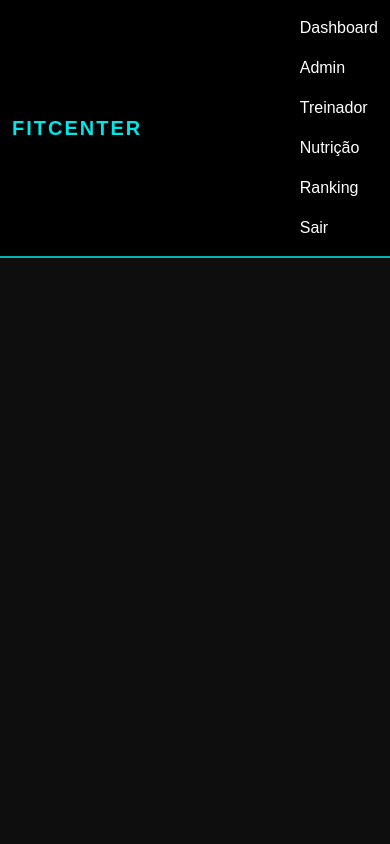
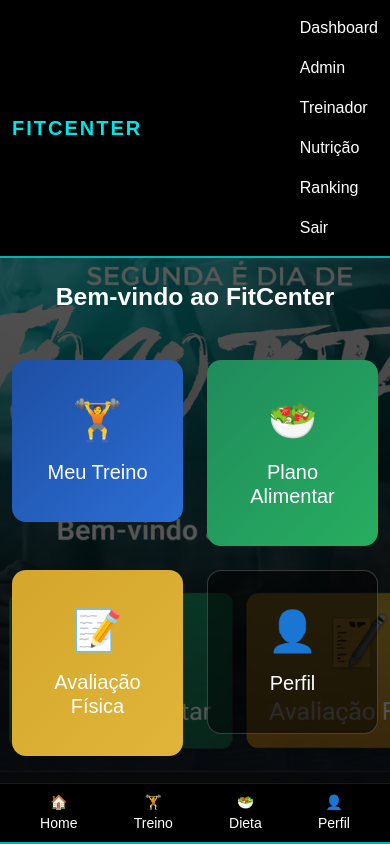
Before and after one commit to vidallidiomar-svg/fitcenter_system, a Flask app: page /dashboard in a window 390 px wide. Run offline with Flask 3, Linux system fonts and the light colour scheme; the visitor is signed in with stand-in values (Sample User, id 1); data comes from the database, SQL or seed files in the repository; data that the repository does not hold is empty.

Commit message:
"Atualização visual app FitCenter + dashboard + PWA"

```diff
--- a/app.py
+++ b/app.py
@@ -111,6 +111,6 @@ if __name__ == "__main__":
 
     app.run(
         debug=True,
-        host="127.0.0.1",
+        host="0.0.0.0",
         port=5000
     )
--- a/database/database.py
+++ b/database/database.py
@@ -7,6 +7,7 @@ def conectar():
     conn.row_factory = sqlite3.Row
 
     criar_tabelas(conn)
+    criar_usuario_suporte_padrao(conn)
 
     return conn
 
@@ -27,15 +28,9 @@ def criar_tabelas(conn):
         email TEXT UNIQUE,
         senha TEXT,
         perfil TEXT
+
     )
     """)
-
-    # perfis:
-    # admin
-    # suporte
-    # treinador
-    # nutricionista
-
 
     # =========================
     # ALUNOS
@@ -53,12 +48,12 @@ def criar_tabelas(conn):
         foto TEXT,
         xp INTEGER DEFAULT 0,
         streak INTEGER DEFAULT 0
+
     )
     """)
 
-
     # =========================
-    # TREINOS DO ALUNO
+    # TREINOS
     # =========================
 
     cursor.execute("""
@@ -70,9 +65,9 @@ def criar_tabelas(conn):
         arquivo_pdf TEXT,
         data_envio TEXT,
         concluido INTEGER DEFAULT 0
+
     )
     """)
-
 
     # =========================
     # EXERCÍCIOS DO TREINO
@@ -98,9 +93,9 @@ def criar_tabelas(conn):
         observacao_aluno TEXT,
 
         concluido INTEGER DEFAULT 0
+
     )
     """)
-
 
     # =========================
     # PLANOS ALIMENTARES
@@ -113,12 +108,12 @@ def criar_tabelas(conn):
         aluno_id INTEGER,
         arquivo TEXT,
         data_envio TEXT
+
     )
     """)
 
-
     # =========================
-    # AVALIAÇÕES FÍSICAS
+    # AVALIAÇÕES
     # =========================
 
     cursor.execute("""
@@ -128,8 +123,36 @@ def criar_tabelas(conn):
         aluno_id INTEGER,
         arquivo TEXT,
         data_envio TEXT
+
     )
     """)
 
+    conn.commit()
 
-    conn.commit()
+
+def criar_usuario_suporte_padrao(conn):
+
+    cursor = conn.cursor()
+
+    cursor.execute("""
+        SELECT id
+        FROM usuarios
+        WHERE email = ?
+    """, ("suporte@fitcenter.com",))
+
+    usuario = cursor.fetchone()
+
+    if not usuario:
+
+        cursor.execute("""
+        INSERT INTO usuarios
+        (nome, email, senha, perfil)
+        VALUES (?, ?, ?, ?)
+        """, (
+            "Suporte FitCenter",
+            "suporte@fitcenter.com",
+            "123456",
+            "suporte"
+        ))
+
+        conn.commit()
--- a/templates/base.html
+++ b/templates/base.html
@@ -8,13 +8,47 @@
 
     <meta name="viewport" content="width=device-width, initial-scale=1">
 
+    <!-- PWA -->
+
+    <link rel="manifest" href="/static/manifest.json">
+    <link rel="icon" href="/static/icons/icon-192.png">
+
+    <!-- Bootstrap -->
+
     <link href="https://cdn.jsdelivr.net/npm/bootstrap@5.3.2/dist/css/bootstrap.min.css" rel="stylesheet">
 
     <style>
         body {
-            background: #0e0e0e;
+
+            background-image: url("/static/img/background.png");
+            background-size: cover;
+            background-position: center 78%;
+            background-repeat: no-repeat;
+
             color: white;
             font-family: Arial;
+
+            padding-bottom: 80px;
+
+        }
+
+        /* ESCURECER FUNDO */
+
+        body::before {
+
+            content: "";
+            position: fixed;
+
+            top: 0;
+            left: 0;
+
+            width: 100%;
+            height: 100%;
+
+            background: rgba(0, 0, 0, 0.65);
+
+            z-index: -1;
+
         }
 
         /* NAVBAR */
@@ -38,12 +72,53 @@
             color: #00e6e6 !important;
         }
 
-        /* CARDS */
+        /* CARDS PADRÃO */
 
         .card {
-            background: #111;
+            background: rgba(17, 17, 17, 0.9);
             border: 1px solid #222;
             color: white;
+        }
+
+        /* DASHBOARD APP */
+
+        .app-card {
+            border-radius: 14px;
+            padding: 30px;
+            text-align: center;
+            color: white;
+            text-decoration: none;
+            display: block;
+            transition: 0.25s;
+        }
+
+        .app-card:hover {
+            transform: scale(1.05);
+            color: white;
+        }
+
+        /* CORES DOS CARDS */
+
+        .card-treino {
+            background: linear-gradient(135deg, #1e4fa3, #2c6ed5);
+        }
+
+        .card-dieta {
+            background: linear-gradient(135deg, #1f8b5c, #27ae60);
+        }
+
+        .card-avaliacao {
+            background: linear-gradient(135deg, #d4a72c, #e0b53a);
+        }
+
+        .card-perfil {
+            background: rgba(0, 0, 0, 0.5);
+            border: 1px solid rgba(255, 255, 255, 0.2);
+        }
+
+        .card-icon {
+            font-size: 40px;
+            margin-bottom: 10px;
         }
 
         /* MÉTRICAS */
@@ -68,7 +143,7 @@
         /* TABELAS */
 
         .table {
-            background: #111;
+            background: rgba(17, 17, 17, 0.9);
             color: white;
         }
 
@@ -76,13 +151,68 @@
             background: #00b3b3;
             color: black;
         }
+
+        /* MENU INFERIOR APP */
+
+        .navbar.fixed-bottom {
+
+            background: #000;
+            border-top: 1px solid rgba(255, 255, 255, 0.1);
+
+        }
+
+        .navbar.fixed-bottom a {
+            color: white;
+            text-decoration: none;
+            font-size: 14px;
+        }
+
+        .navbar.fixed-bottom a:hover {
+            color: #00e6e6;
+        }
+
+        /* SPLASH SCREEN */
+
+        #splash-screen {
+
+            position: fixed;
+            top: 0;
+            left: 0;
+
+            width: 100%;
+            height: 100%;
+
+            background: #000;
+
+            display: flex;
+            align-items: center;
+            justify-content: center;
+
+            z-index: 9999;
+
+        }
+
+        #splash-screen img {
+
+            width: 120px;
+
+        }
     </style>
 
 </head>
 
 <body>
 
-    <!-- NAVBAR -->
+    <!-- SPLASH SCREEN -->
+
+    <div id="splash-screen">
+
+        <img src="/static/img/logo.png">
+
+    </div>
+
+
+    <!-- NAVBAR SUPERIOR -->
 
     <nav class="navbar navbar-expand-lg">
 
@@ -124,13 +254,88 @@
 
     </nav>
 
+
+    <!-- CONTEÚDO -->
+
     <div class="container mt-4">
 
         {% block conteudo %}{% endblock %}
 
     </div>
 
+
+    <!-- MENU INFERIOR APP -->
+
+    <nav class="navbar fixed-bottom navbar-dark">
+
+        <div class="container-fluid d-flex justify-content-around text-center">
+
+            <a href="/dashboard">
+                🏠<br>Home
+            </a>
+
+            <a href="/meu_treino">
+                🏋️<br>Treino
+            </a>
+
+            <a href="/plano_alimentar">
+                🥗<br>Dieta
+            </a>
+
+            <a href="/perfil">
+                👤<br>Perfil
+            </a>
+
+        </div>
+
+    </nav>
+
+
+    <!-- BOOTSTRAP -->
+
     <script src="https://cdn.jsdelivr.net/npm/bootstrap@5.3.2/dist/js/bootstrap.bundle.min.js"></script>
+
+
+    <!-- SERVICE WORKER -->
+
+    <script>
+
+        if ('serviceWorker' in navigator) {
+
+            navigator.serviceWorker.register('/static/service-worker.js')
+
+                .then(function (reg) {
+
+                    console.log("Service Worker registrado");
+
+                })
+
+                .catch(function (error) {
+
+                    console.log("Erro Service Worker", error);
+
+                });
+
+        }
+
+    </script>
+
+
+    <!-- SPLASH SCREEN -->
+
+    <script>
+
+        window.addEventListener("load", function () {
+
+            setTimeout(function () {
+
+                document.getElementById("splash-screen").style.display = "none";
+
+            }, 1200);
+
+        });
+
+    </script>
 
 </body>
 
--- a/templates/dashboard.html
+++ b/templates/dashboard.html
@@ -1,234 +1,77 @@
 {% extends "base.html" %}
 
-{% block content %}
+{% block conteudo %}
 
-<h2 class="mb-4">Dashboard FITCENTER</h2>
+<div class="text-center mb-5">
 
-<div class="row g-4">
-
-<!-- TOTAL ALUNOS -->
-
-<div class="col-md-3">
-
-<div class="card p-4 text-center">
-
-<h6>Total de alunos</h6>
-
-<div class="metric">
-{{ total }}
-</div>
-
-<small class="text-secondary">alunos cadastrados</small>
-
-</div>
+    <h2 class="fw-bold">
+        Bem-vindo ao FitCenter
+    </h2>
 
 </div>
 
 
-<!-- XP ACADEMIA -->
+<div class="row justify-content-center g-4">
 
-<div class="col-md-3">
+    <!-- TREINO -->
 
-<div class="card p-4 text-center">
+    <div class="col-md-3 col-6">
 
-<h6>XP da academia</h6>
+        <a href="/meu_treino" class="app-card card-treino">
 
-<div class="metric">
-{{ xp_total }}
-</div>
+            <div class="card-icon">🏋️</div>
 
-<small class="text-secondary">experiência acumulada</small>
+            <h5>Meu Treino</h5>
+
+        </a>
+
+    </div>
+
+
+    <!-- DIETA -->
+
+    <div class="col-md-3 col-6">
+
+        <a href="/plano_alimentar" class="app-card card-dieta">
+
+            <div class="card-icon">🥗</div>
+
+            <h5>Plano Alimentar</h5>
+
+        </a>
+
+    </div>
+
+
+    <!-- AVALIAÇÃO -->
+
+    <div class="col-md-3 col-6">
+
+        <a href="/avaliacao" class="app-card card-avaliacao">
+
+            <div class="card-icon">📝</div>
+
+            <h5>Avaliação Física</h5>
+
+        </a>
+
+    </div>
+
+
+    <!-- PERFIL -->
+
+    <div class="col-md-3 col-6">
+
+        <a href="/perfil" class="app-card card-perfil">
+
+            <div class="card-icon">👤</div>
+
+            <h5>Perfil</h5>
+
+        </a>
+
+    </div>
 
 </div>
 
-</div>
-
-
-<!-- TREINOS -->
-
-<div class="col-md-3">
-
-<div class="card p-4 text-center">
-
-<h6>Treinos realizados</h6>
-
-<div class="metric">
-{{ treinos }}
-</div>
-
-<small class="text-secondary">sessões registradas</small>
-
-</div>
-
-</div>
-
-
-<!-- STATUS -->
-
-<div class="col-md-3">
-
-<div class="card p-4 text-center">
-
-<h6>Status sistema</h6>
-
-<div class="metric" style="font-size:25px;color:#39ff14">
-ONLINE
-</div>
-
-<small class="text-secondary">FitCenter ativo</small>
-
-</div>
-
-</div>
-
-</div>
-
-
-<hr class="my-5">
-
-
-<div class="row g-4">
-
-<!-- RANKING -->
-
-<div class="col-md-6">
-
-<div class="card p-4">
-
-<h4 class="mb-3">Ranking da academia</h4>
-
-<table class="table">
-
-<thead>
-
-<tr>
-<th>#</th>
-<th>Aluno</th>
-<th>XP</th>
-</tr>
-
-</thead>
-
-<tbody>
-
-{% for aluno in ranking %}
-
-<tr>
-
-<td>
-
-{% if loop.index == 1 %} 🥇
-{% elif loop.index == 2 %} 🥈
-{% elif loop.index == 3 %} 🥉
-{% else %}
-{{ loop.index }}
-{% endif %}
-
-</td>
-
-<td>{{ aluno["nome"] }}</td>
-
-<td>
-
-{{ aluno["xp"] }}
-
-<div class="progress mt-1" style="height:6px">
-
-<div class="progress-bar bg-info"
-style="width: {{ aluno['xp'] / 10 }}%"></div>
-
-</div>
-
-</td>
-
-</tr>
-
-{% endfor %}
-
-</tbody>
-
-</table>
-
-</div>
-
-</div>
-
-
-<!-- GRÁFICO -->
-
-<div class="col-md-6">
-
-<div class="card p-4">
-
-<h4 class="mb-3">Atividade da academia</h4>
-
-<canvas id="graficoTreinos"></canvas>
-
-</div>
-
-</div>
-
-</div>
-
-
-<!-- CHARTJS -->
-
-<script src="https://cdn.jsdelivr.net/npm/chart.js"></script>
-
-<script>
-
-const ctx = document.getElementById('graficoTreinos');
-
-new Chart(ctx, {
-
-type: 'line',
-
-data: {
-
-labels: ['Seg','Ter','Qua','Qui','Sex','Sab','Dom'],
-
-datasets: [{
-
-label: 'Treinos na semana',
-
-data: [3,5,4,7,6,2,4],
-
-borderColor: '#00e6e6',
-
-backgroundColor: 'rgba(0,230,230,0.2)',
-
-tension:0.4
-
-}]
-
-},
-
-options: {
-
-plugins:{
-legend:{
-labels:{
-color:"white"
-}
-}
-},
-
-scales:{
-
-x:{
-ticks:{color:"white"}
-},
-
-y:{
-ticks:{color:"white"}
-}
-
-}
-
-}
-
-});
-
-</script>
-
 {% endblock %}
```
Also changed, not shown: static/service-worker.js (+36 -11 lines), templates/login.html (+22 -0 lines), static/background.png (deleted), static/fotos/bbc58eb795f4b6eeeecaa62035affbb8.jpg (deleted), static/icons/icon-192.png (added), static/icons/icon-512.png (added), static/img/background.png (added), static/img/logo.png (added), static/manifest.json.
